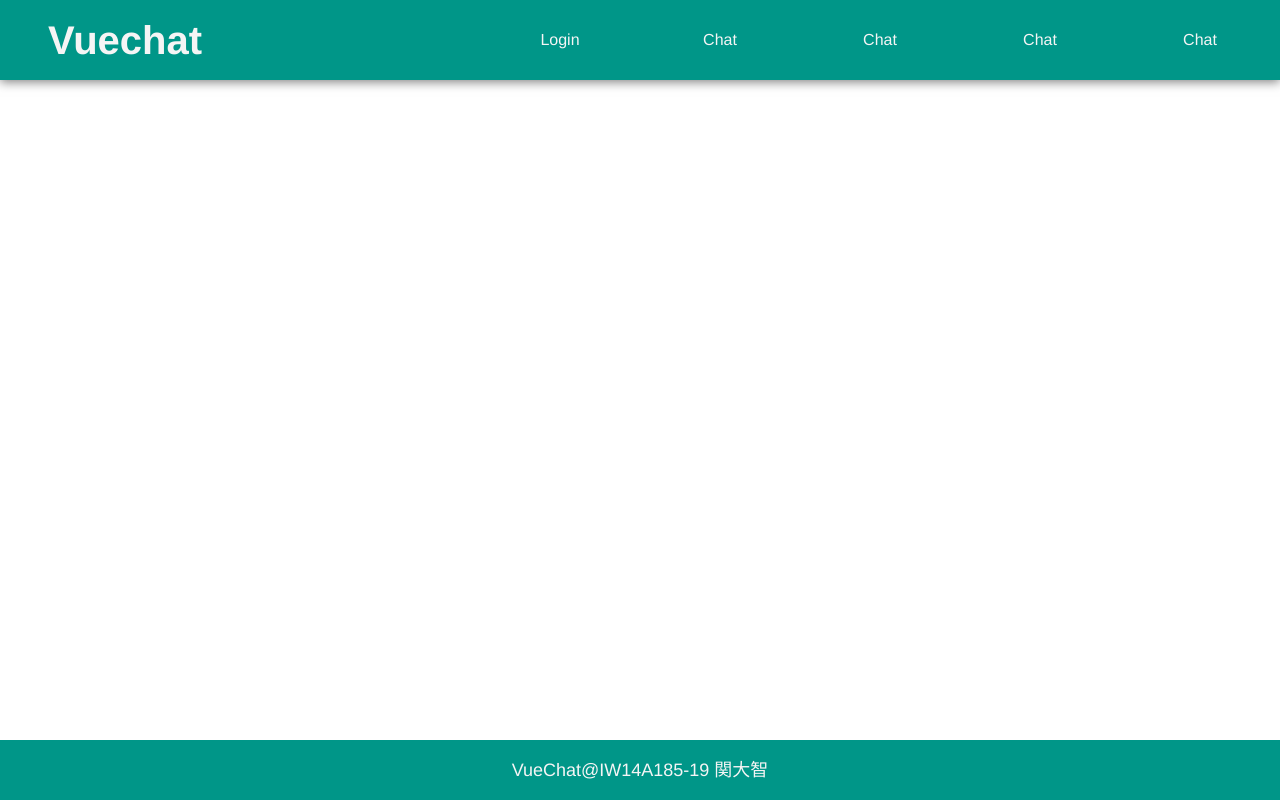
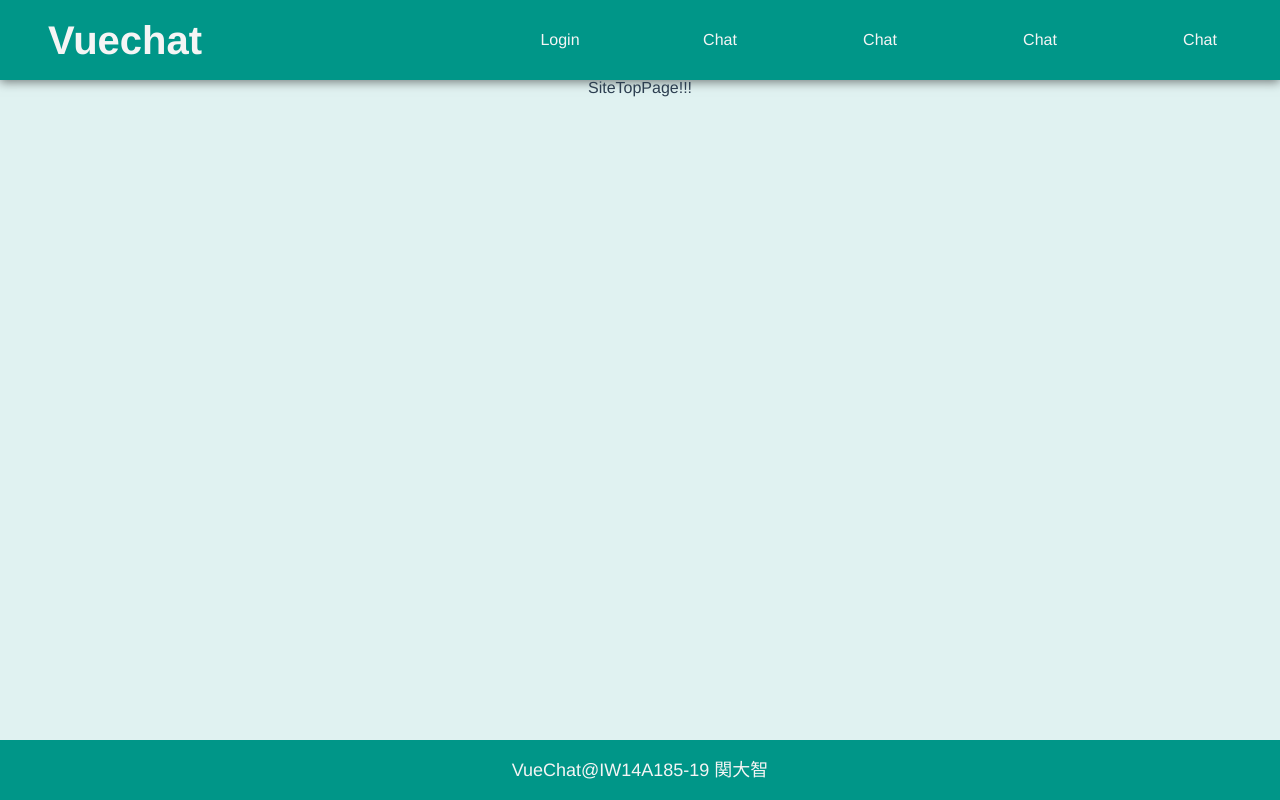
Before and after one commit to mayomayo25/vue-chat, a Vue app: page /#/ in a window 1280 px wide. Built offline with nearby package versions, Linux system fonts and the light colour scheme.

Commit message:
Topページの雛形作成

```diff
--- /dev/null
+++ b/src/components/SiteTopPage.vue
@@ -0,0 +1,13 @@
+<template>
+<p>SiteTopPage!!!</p>
+</template>
+
+<script>
+export default {
+}
+</script>
+
+<style lang="stylus">
+body
+  background-color #E0F2F1
+</style>
--- a/src/router/index.js
+++ b/src/router/index.js
@@ -1,12 +1,18 @@
 import Vue from 'vue'
 import Router from 'vue-router'
 import ChatUserCreateMain from '@/components/ChatUserCreateMain'
+import SiteTopPage from '@/components/SiteTopPage'
 import LoginMenu from '@/components/LoginMenu'
 
 Vue.use(Router)
 
 export default new Router({
   routes: [
+    {
+      path: '/',
+      name: 'SiteTopPage',
+      component: SiteTopPage
+    },
     {
       path: '/ChatUserCreateMain',
       name: 'ChatUserCreateMain',
```
